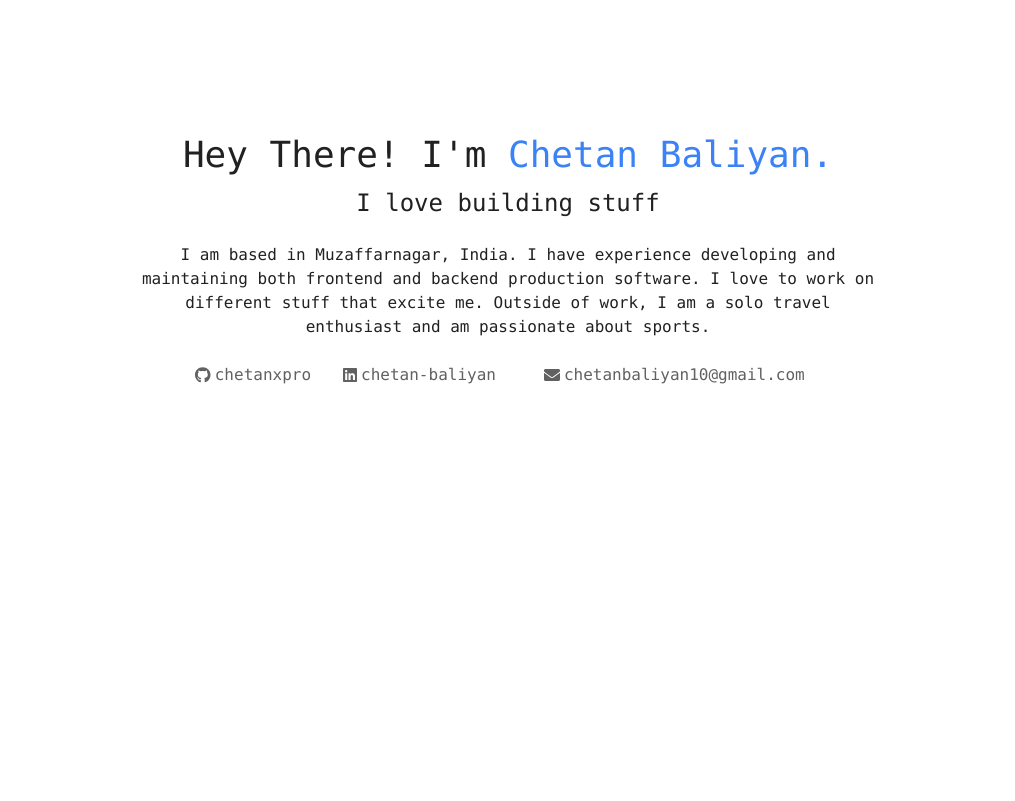
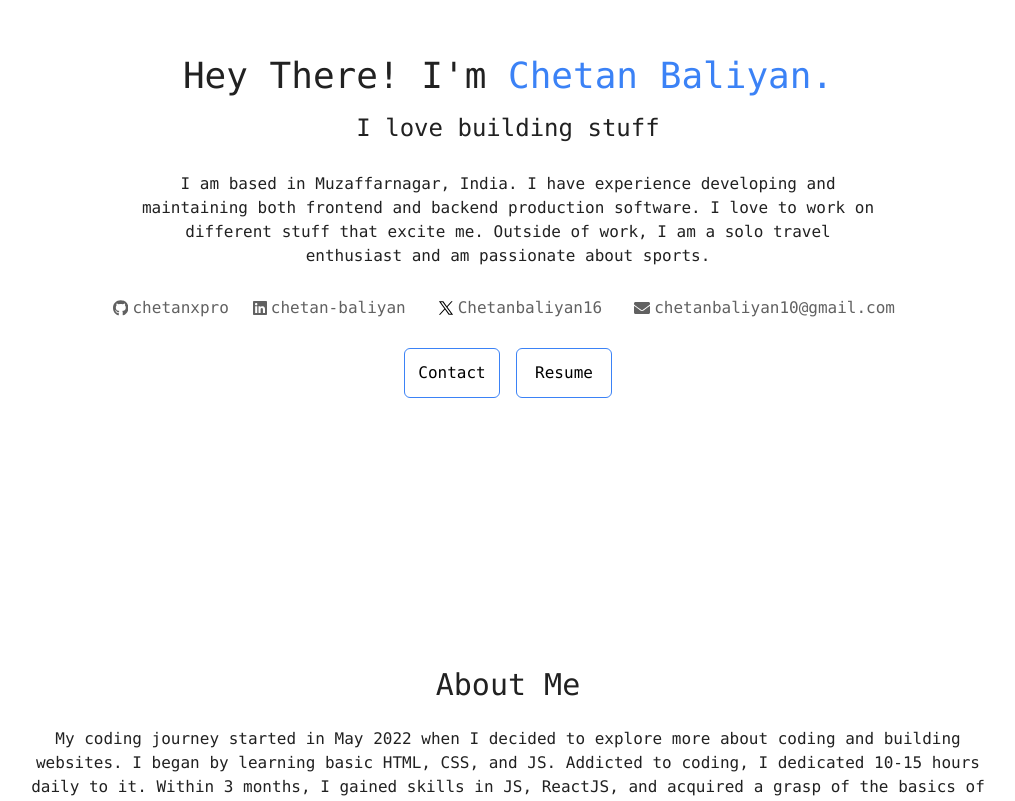
Before and after one commit to ChetanXpro/chetan-portfolio, a Next.js app: page / in a window 1280 px wide. Shown: the part 133-934 px from the top of the page, without its empty margins (132-1147 px from the left). Built offline with nearby package versions, Linux system fonts and the light colour scheme.

Commit message:
Update layout and about page

```diff
--- a/src/app/layout.tsx
+++ b/src/app/layout.tsx
@@ -5,8 +5,8 @@ import "./globals.css";
 const inter = Inter({ subsets: ["latin"] });
 
 export const metadata: Metadata = {
-  title: "Create Next App",
-  description: "Generated by create next app",
+  title: "Chetan Baliyan",
+  description: "",
 };
 
 export default function RootLayout({
--- a/src/pages/About.tsx
+++ b/src/pages/About.tsx
@@ -4,13 +4,9 @@ import React from "react";
 
 const About = () => {
   return (
-    <div className=" items-center justify-center w-full flex flex-col min-h-screen ">
-      <div className=" min-h-screen w-[100%] flex gap-3 justify-center flex-col items-center ">
-        <h1 className="text-3xl">
-          Hey There! I&apos;m{" "}
-          <span className="text-blue-500">Chetan Baliyan.</span>
-        </h1>
-        <h3 className="text-2xl">I love building stuff</h3>
+    <div className=" items-center   w-full flex flex-col h-[90vh] ">
+      <div className=" w-[100%] flex gap-3 justify-center flex-col items-center ">
+        <h1 className="text-3xl">About Me</h1>
 
         <div className="  gap-3 flex flex-col items-center p-3  w-[80%]">
           {/* <h1 className="text-base">Abo</h1> */}
--- a/src/pages/Hero.tsx
+++ b/src/pages/Hero.tsx
@@ -1,11 +1,12 @@
 "use client";
 
+import { Button } from "@/components/ui/button";
 import React from "react";
 
 const Hero = () => {
   return (
-    <div className=" items-center justify-center w-full flex flex-col min-h-screen ">
-      <div className=" min-h-screen w-[100%] flex gap-3 justify-center flex-col items-center ">
+    <div className=" items-center justify-center w-full flex flex-col h-[90vh] ">
+      <div className=" min-h-screen w-[100%] flex gap-4 justify-center flex-col items-center ">
         <h1 className="text-4xl">
           Hey There! I&apos;m{" "}
           <span className="text-blue-500">Chetan Baliyan.</span>
@@ -23,7 +24,7 @@ const Hero = () => {
             </p>
           </div>
         </div>
-        <div className="flex items-center mb-3 text-[#616161] justify-center">
+        <div className="flex text-base font-thin items-center mb-3 text-[#616161] justify-center">
           <a
             href="https://github.com/chetanXpro"
             target="_blank"
@@ -56,9 +57,9 @@ const Hero = () => {
             data-v-26e26f8f=""
             href="https://www.linkedin.com/in/chetan-baliyan/"
             target="_blank"
-            className="flex gap-1 items-center mx-3"
+            className="flex gap-1 items-center mx-2"
           >
-            <div data-v-41a1427e="" className="flex gap-1 items-center mx-3">
+            <div data-v-41a1427e="" className="flex gap-1 items-center mx-2">
               <svg
                 data-v-41a1427e=""
                 aria-hidden="true"
@@ -81,13 +82,42 @@ const Hero = () => {
               </p>
             </div>
           </a>
+          <a
+            data-v-41a1427e=""
+            data-v-26e26f8f=""
+            href="https://twitter.com/Chetanbaliyan16"
+            target="_blank"
+            className="flex gap-1 items-center mx-2"
+          >
+            <div data-v-41a1427e="" className="flex gap-1 items-center mx-2">
+              <svg
+                xmlns="http://www.w3.org/2000/svg"
+                enable-background="new 0 0 72 72"
+                viewBox="0 0 72 72"
+                id="twitter-x"
+                className="h-4"
+              >
+                <switch>
+                  <g>
+                    <path
+                      d="M42.5,31.2L66,6h-6L39.8,27.6L24,6H4l24.6,33.6L4,66
+			h6l21.3-22.8L48,66h20L42.5,31.2z M12.9,10h8l38.1,52h-8L12.9,10z"
+                    ></path>
+                  </g>
+                </switch>
+              </svg>
+              <p data-v-41a1427e="" className="text-icon-link-name">
+                Chetanbaliyan16
+              </p>
+            </div>
+          </a>
 
           <a
             href="mailto:chetanbaliyan10@gmail.com"
             target="_blank"
-            className="text-icon-link text-link mx-3"
+            className="text-icon-link text-link mx-2"
           >
-            <div data-v-41a1427e="" className="flex gap-1 items-center mx-3">
+            <div data-v-41a1427e="" className="flex gap-1 items-center mx-2">
               <svg
                 data-v-41a1427e=""
                 aria-hidden="true"
@@ -111,6 +141,21 @@ const Hero = () => {
             </div>
           </a>
         </div>
+        <div className="flex items-center  w-full justify-center gap-4">
+          <a href="mailto:chetanbaliyan10@gmail.com">
+            <Button className="w-24 py-6 border border-blue-500 hover:bg-blue-500 hover:text-white font-medium text-base bg-white text-black">
+              Contact
+            </Button>
+          </a>
+          <a
+            target="_blank"
+            href={`${process.env.BASE_DOMAIN}/assets/Chetan_Resume.pdf`}
+          >
+            <Button className="w-24 py-6 border border-blue-500 hover:bg-blue-500 hover:text-white font-medium text-base bg-white text-black">
+              Resume
+            </Button>
+          </a>
+        </div>
       </div>
     </div>
   );
```
Also changed, not shown: 2 other files (tests, documents, lock files or other folders).
